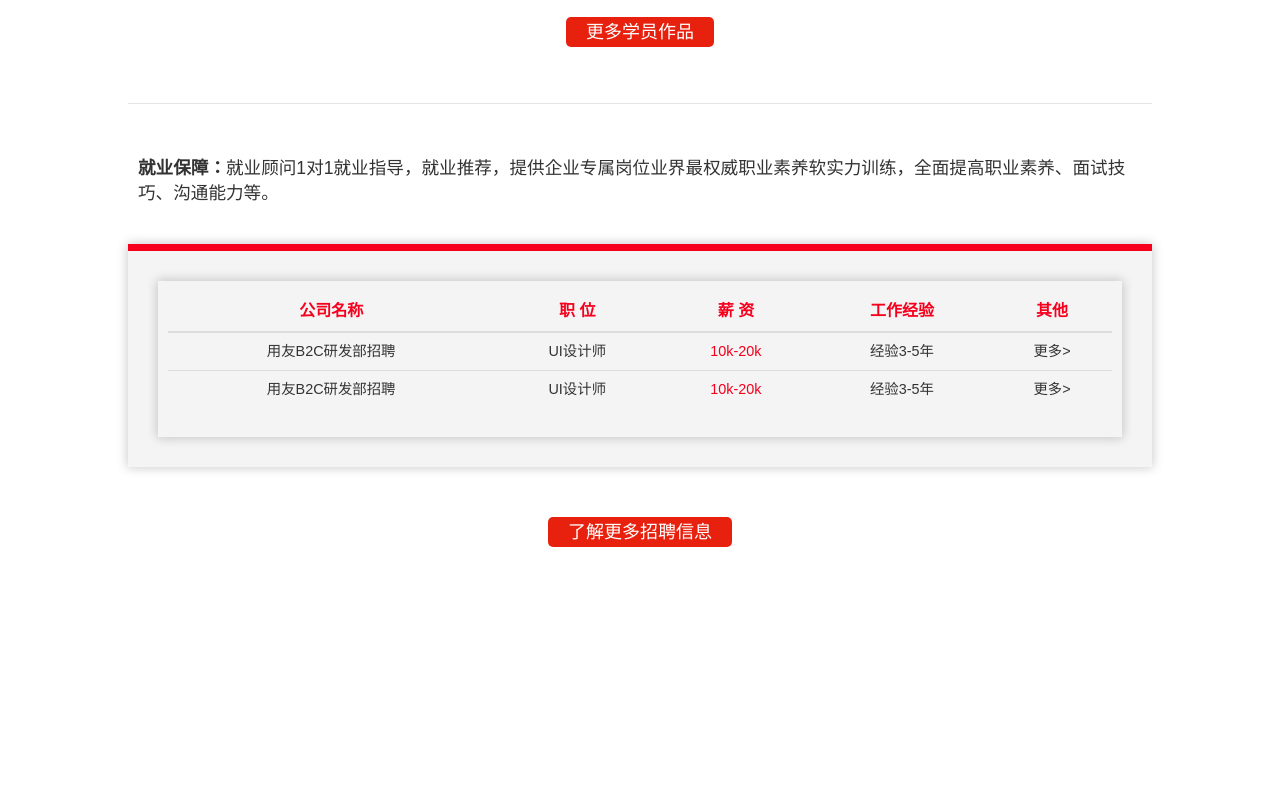
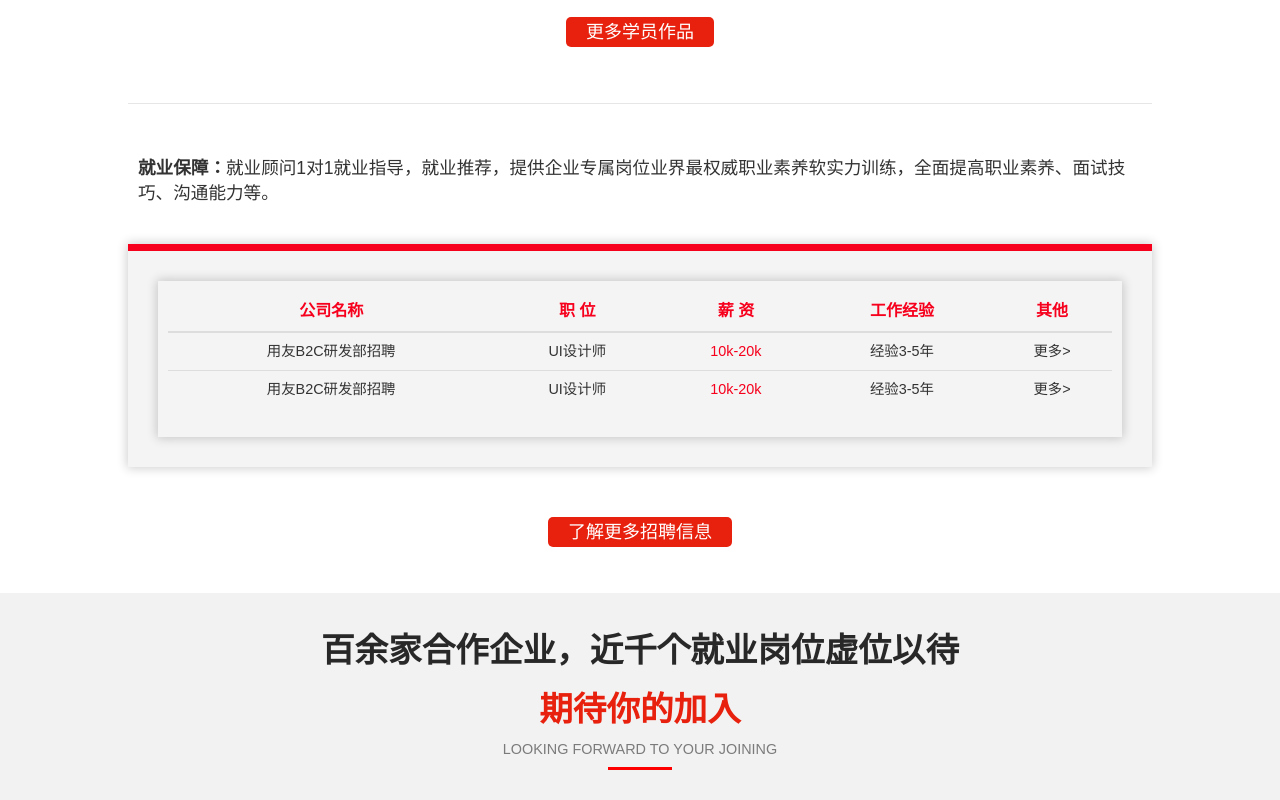
Before and after one commit to orangeC/digi, a React app: page / in a window 1280 px wide. Shown: the part 7199-7999 px from the top of the page. Before the commit the page ends 7792 px from the top, so only its background shows below. Built offline with nearby package versions, Linux system fonts and the light colour scheme.

Commit message:
contentEight

```diff
--- a/src/App.js
+++ b/src/App.js
@@ -9,6 +9,7 @@ import ContentFour from "./components/ContentFour";
 import ContentFive from "./components/ContentFive";
 import ContentSix from "./components/ContentSix";
 import ContentSeven from "./components/ContentSeven";
+import ContentEight from "./components/ContentEight";
 
 class App extends Component{
 	render(){
@@ -25,6 +26,7 @@ class App extends Component{
 					<ContentFive />
 					<ContentSix />
 					<ContentSeven />
+					<ContentEight />
 				</div>
 			)
 	}
--- /dev/null
+++ b/src/components/ContentEight.js
@@ -0,0 +1,57 @@
+import React,{Component} from "react";
+
+class ContentEight extends Component{
+	render(){
+		let styles={
+			root:{
+				width:"100%",
+				padding:"30px 0",
+    			backgroundColor: "rgb(242, 242, 242)"
+			},
+			top:{
+				width: "100%",
+    			maxWidth: "1024px",
+    			margin: "0px auto",
+			},
+			span:{
+				color:"rgb(40,40,40)"
+			},
+			p:{
+				color:"rgb(123, 123, 123)",
+				textTransform: "uppercase",
+				fontSize:"0.9em",
+				marginBottom:"10px",
+				textAlign:"center"
+			},
+			short:{
+				width:"4em",
+				height:"3px",
+				backgroundColor:"red",
+				margin:"10px auto 0"
+			},
+			a:{
+				textAlign:"center",
+				padding:"50px 0"
+			},
+			h1:{
+				textAlign:"center",
+				marginBottom:"10px",
+				color:"rgb(231, 33, 14)",
+				fontSize:"2.1em"
+			}
+		}
+		return (
+				<div style={styles.root} className="ContentEight">
+					<div>
+						<h1 style={styles.h1}><span style={styles.span}>百余家合作企业，近千个就业岗位虚位以待</span></h1>
+						<h1 style={styles.h1}>期待你的加入</h1>
+						<p style={styles.p}>LOOKING FORWARD TO YOUR JOINING</p>
+						<div style={styles.short}></div>
+					</div>
+
+				</div>
+			)
+	}
+}
+
+export default ContentEight
```
